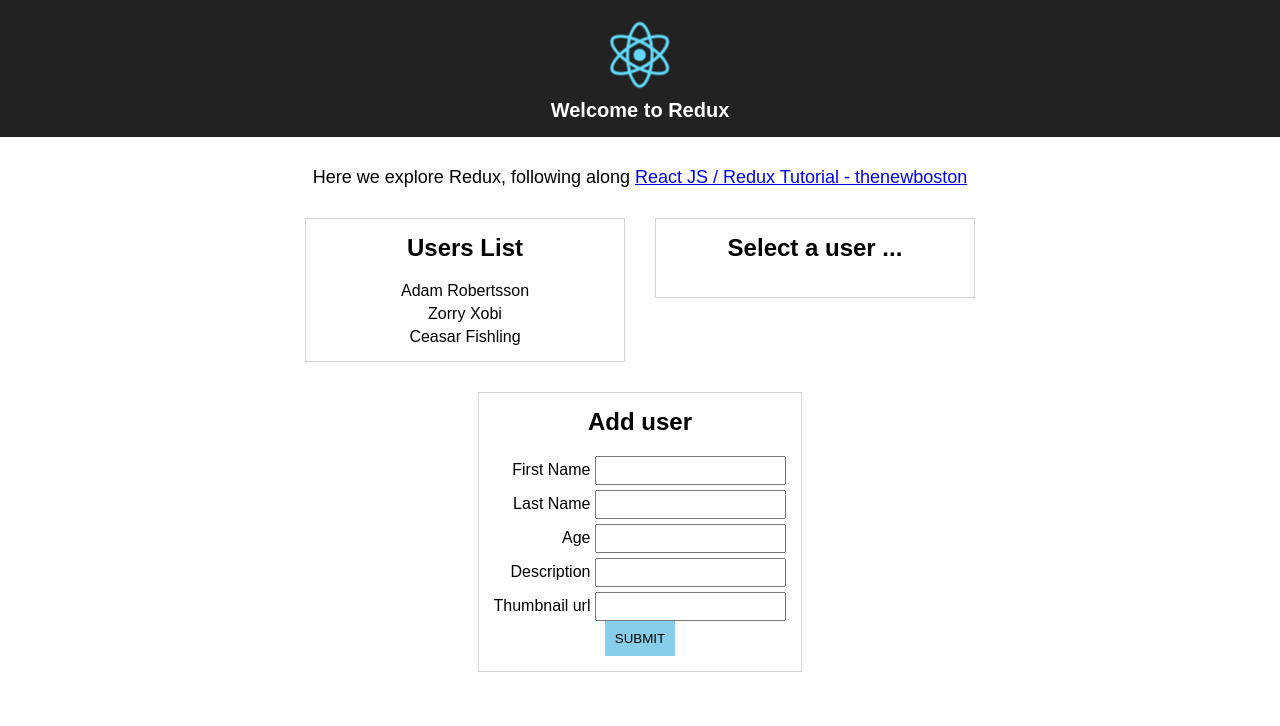
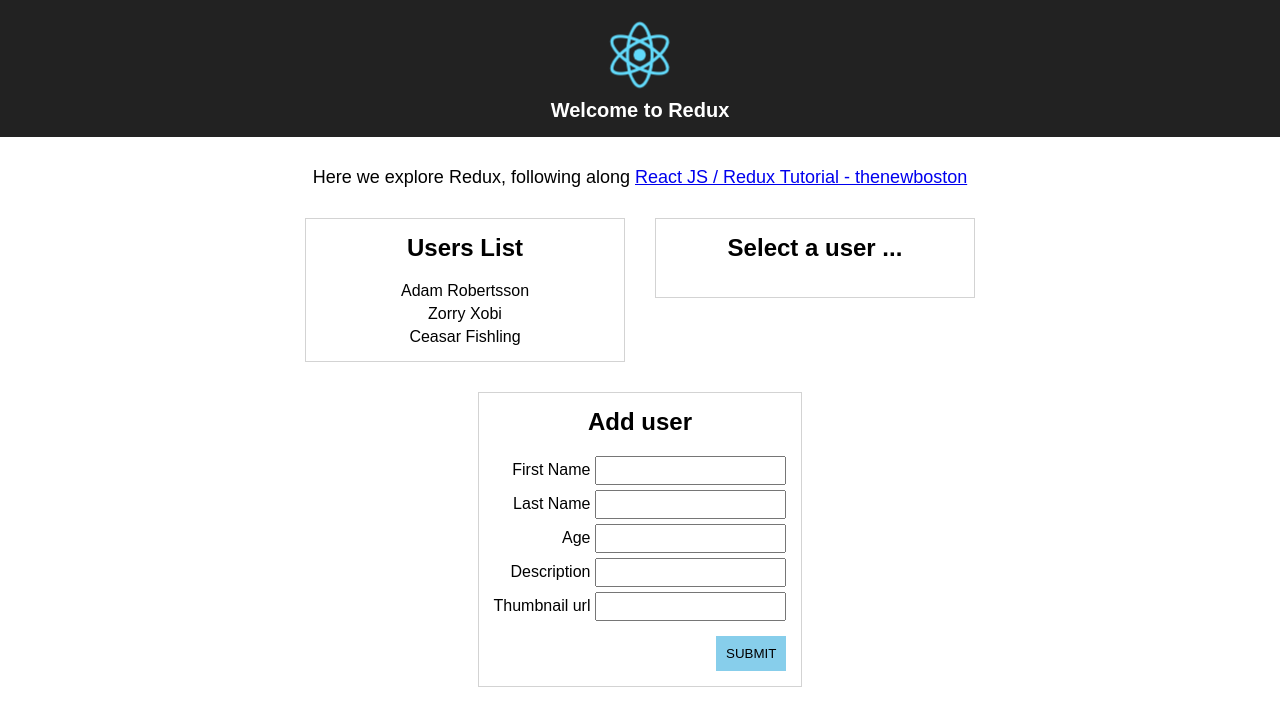
Before and after one commit to henrikmathiesen/redux-repetition, a React (Create React App) app: page / in a window 1280 px wide. Shown: the top 726 px of the page. Built offline with nearby package versions, Linux system fonts and the light colour scheme.

Commit message:
-changed size to rem -design

```diff
--- a/src/components/App.css
+++ b/src/components/App.css
@@ -20,6 +20,6 @@
   }
 
   .App-main__users > div {
-    width: 350px;
+    width: 35rem;
   }
 }
--- a/src/components/add-user/Add-user.css
+++ b/src/components/add-user/Add-user.css
@@ -12,3 +12,8 @@
 .Add-user__header {
     margin-top: 0;
 }
+
+.Add-user__button-container {
+    text-align: right;
+    margin-top: 1.5rem;
+}
--- a/src/components/add-user/Add-user.js
+++ b/src/components/add-user/Add-user.js
@@ -26,7 +26,9 @@
                     <FormControlText
                         id="thumbnail"
                         label="Thumbnail url" />
-                    <FormControlButton background={colorsConstant.SUCCESS} />
+                    <div className="Add-user__button-container">
+                        <FormControlButton background={colorsConstant.SUCCESS} />
+                    </div>
                 </div>
             </div>
         );
```
